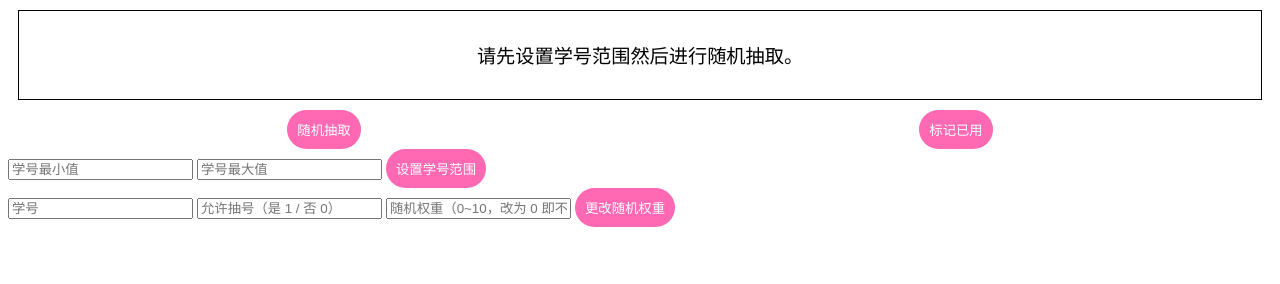
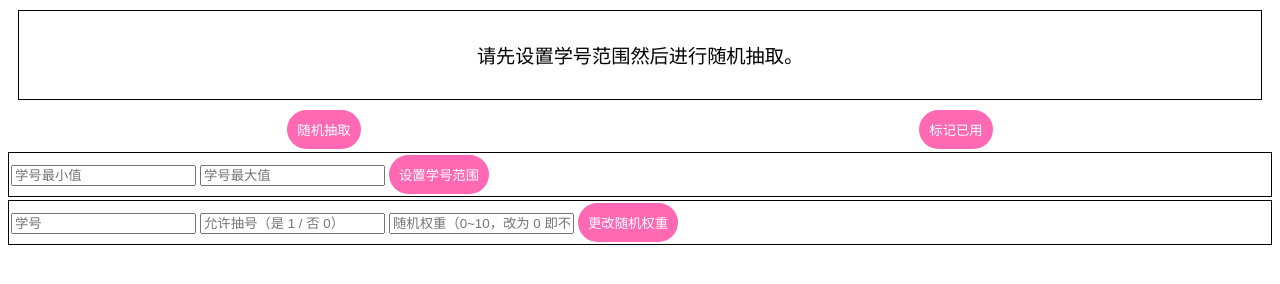
Before and after one commit to qz-cqy/THUHS-C1916-Hello-2023-Random-Selection, a plain HTML site: page index.html in a window 1280 px wide. Drawn offline with Linux system fonts and the light colour scheme.

Commit message:
modify style

```diff
--- a/css/main.css
+++ b/css/main.css
@@ -9,13 +9,18 @@
 .button-area {
     display: flex;
 }
+.settings {
+    border: 1px solid black;
+    padding: 2px;
+    margin: 3px 0px;
+}
 .lucky {
     display: inline;
     border-bottom: 2px solid #228be6;
 }
 .button {
     background-color: #ff69b4;
-    color: #ffffff;
+    color: white;
     padding: 10px;
     border-radius: 20px;
     border: none;
```
